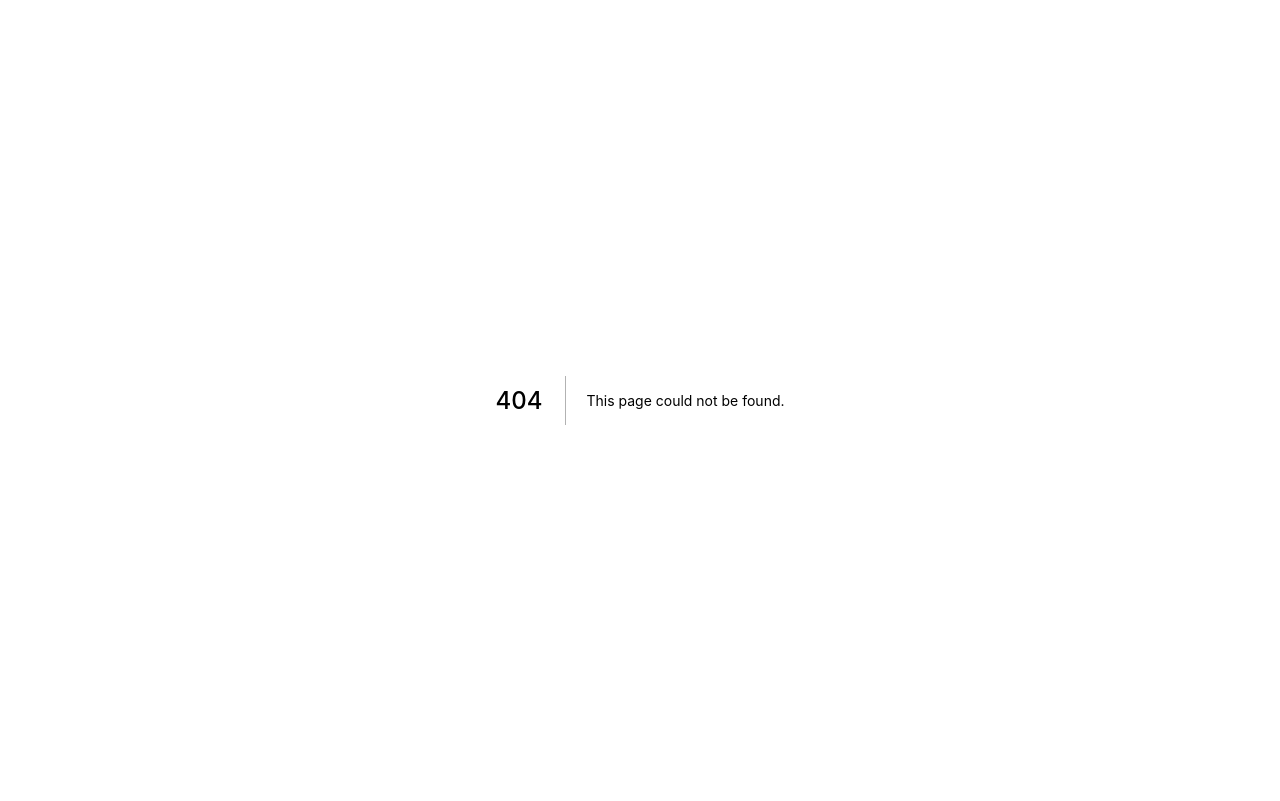
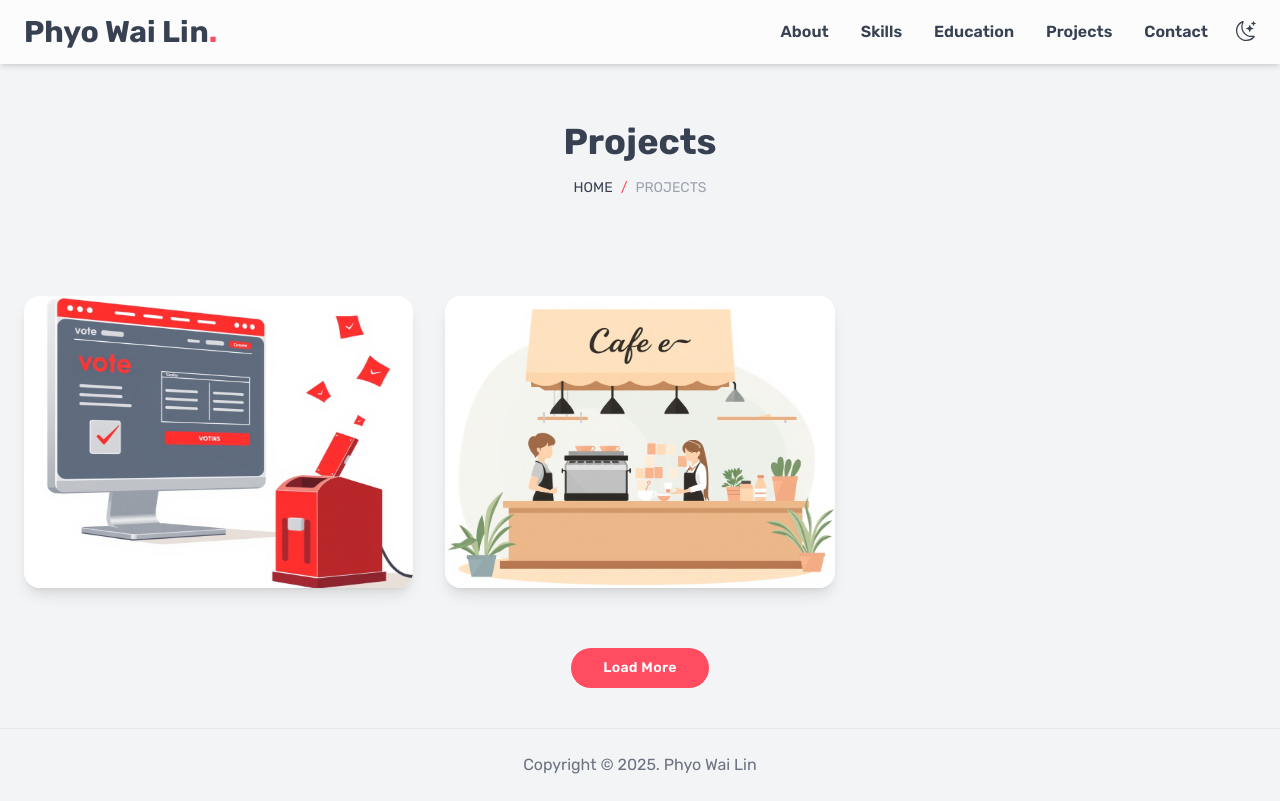
Before and after one commit to Phyo1718/my-portfolio, a Next.js app: page /my-portfolio/projects in a window 1280 px wide. Before the commit this address had no page. Built offline with nearby package versions, Linux system fonts and the light colour scheme.

Commit message:
Update url

```diff
--- a/next.config.js
+++ b/next.config.js
@@ -1,10 +1,12 @@
 /** @type {import('next').NextConfig} */
 const nextConfig = {
-  reactStrictMode: true,
-  swcMinify: true,
+  output: 'export',
+  basePath: '/my-portfolio',
+  assetPrefix: '/my-portfolio/',
   images: {
-    unoptimized: true,  // Add this line
+    unoptimized: true
   },
-}
+  trailingSlash: true,
+};
 
-module.exports = nextConfig
+module.exports = nextConfig;
--- a/src/components/partials/ContactSection.tsx
+++ b/src/components/partials/ContactSection.tsx
@@ -45,7 +45,7 @@ const ContactSection = () => {
       <ToastContainer position='top-right' />
       <div className='mt-14 grid gap-6 md:grid-cols-3'>
         <div className='relative h-48'>
-          <Image src='/images/map.svg' layout='fill' className='dark:invert' alt='map' />
+          <Image src='/my-portfolio/images/map.svg' layout='fill' className='dark:invert' alt='map' />
           <h6 className='text-2xl font-bold'>Contact with me</h6>
           <p className='mt-2'>I would love to hear from you. 👋</p>
           <div className='mt-10 text-gray-400'>
--- a/src/components/partials/HeroSection.tsx
+++ b/src/components/partials/HeroSection.tsx
@@ -13,7 +13,7 @@ const HeroSection = () => {
       <div className="flex flex-col items-center">
         <div className="overflow-hidden rounded-full">
           {/* <Image src="/images/avatar/man.png" width={180} height={180} alt="avatar" /> */}
-          <Image src="/images/avatar/phyo.png" width={180} height={180} alt="avatar" />
+          <Image src="/my-portfolio/images/avatar/phyo.png" width={180} height={180} alt="avatar" />
         </div>
         <h1 className="mt-4 text-3xl font-bold ">Phyo Wai Lin</h1>
         <div className="mt-2 flex gap-1">
--- a/src/data/works.ts
+++ b/src/data/works.ts
@@ -5,11 +5,11 @@ export const works: Work[] = [
     id: 1,
     title: 'Electronic Voting System',
     category: 'Web Application',
-    thumbnailUrl: '/images/works/evoting.png',
+    thumbnailUrl: '/my-portfolio/images/works/evoting.png',
     description: `Developed by a team of five, this secure e-voting system leverages linkable ring signatures and ring confidential transactions to guarantee voter anonymity, ensure ballot integrity, and enable verifiable, tamper-resistant voting.`,
     publishedAt: '22 August 2024',
-    images: ['/images/works/work-01.png', '/images/works/work-02.png', '/images/works/work-03.png'],
-    videos: ['/videos/projects/FYP-24-S2-19_Marketing_Video.mp4', '/videos/projects/FYP-24-S2-19_All_Functionalites.mp4'],
+    images: ['/my-portfolio/images/works/work-01.png', '/my-portfolio/images/works/work-02.png', '/my-portfolio/images/works/work-03.png'],
+    videos: ['/my-portfolio/videos/projects/FYP-24-S2-19_Marketing_Video.mp4', '/my-portfolio/videos/projects/FYP-24-S2-19_All_Functionalites.mp4'],
     previewUrl: 'https://pofology.bdlancers.com/',
     featureList: [
       'RingCT Integration',
@@ -55,11 +55,11 @@ export const works: Work[] = [
     id: 2,
     title: 'Cafe Staff Management System',
     category: 'Desktop Application',
-    thumbnailUrl: '/images/works/cafestaff1.png',
+    thumbnailUrl: '/my-portfolio/images/works/cafestaff1.png',
     description: `A desktop application developed by a team of six to streamline café operations by enabling managers to manage staff and shift allocations while allowing employees to book their preferred work schedules efficiently.`,
     publishedAt: '01 December 2023',
-    images: ['/images/works/work-01.png', '/images/works/work-02.png', '/images/works/work-03.png'],
-    videos: ['/videos/projects/NoHugging-Demo.mp4'],
+    images: ['/my-portfolio/images/works/work-01.png', '/my-portfolio/images/works/work-02.png', '/my-portfolio/images/works/work-03.png'],
+    videos: ['/my-portfolio/videos/projects/NoHugging-Demo.mp4'],
     previewUrl: 'https://pofology.bdlancers.com/',
     featureList: [
       'User Management (System Admin, Cafe Owner, Manager & Staff)',
```
